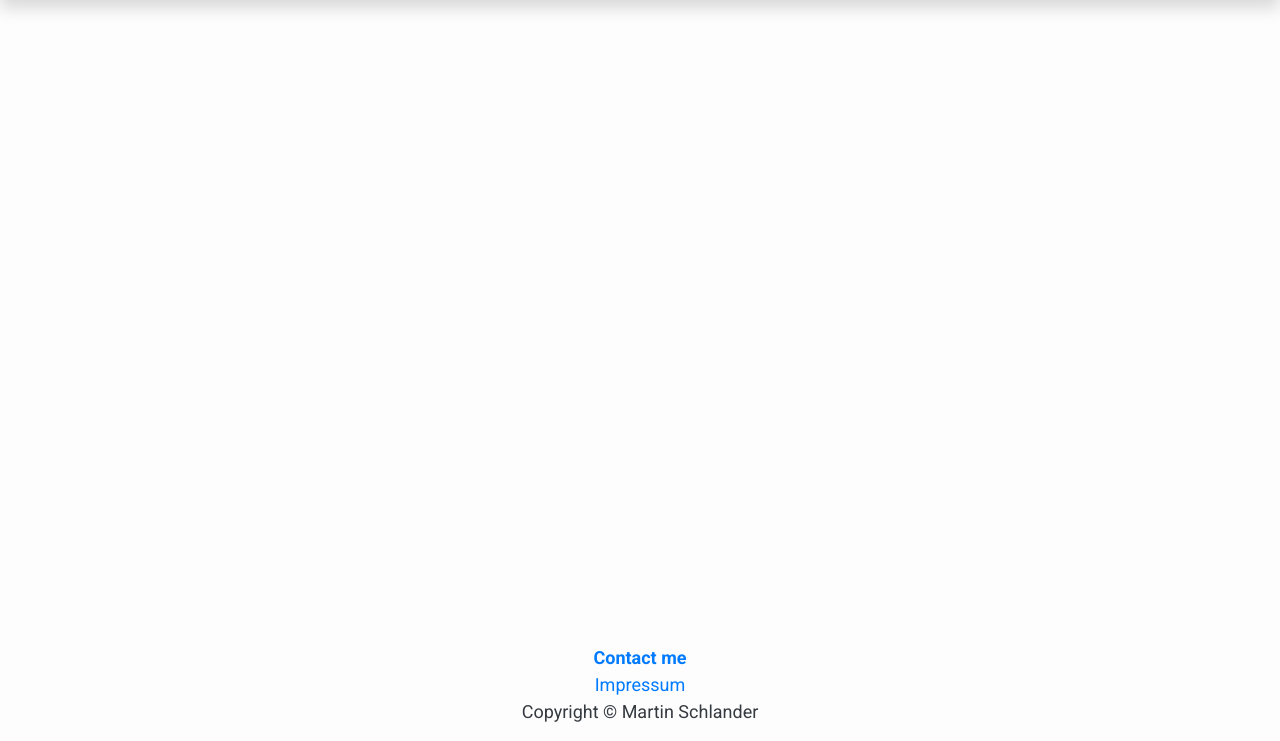
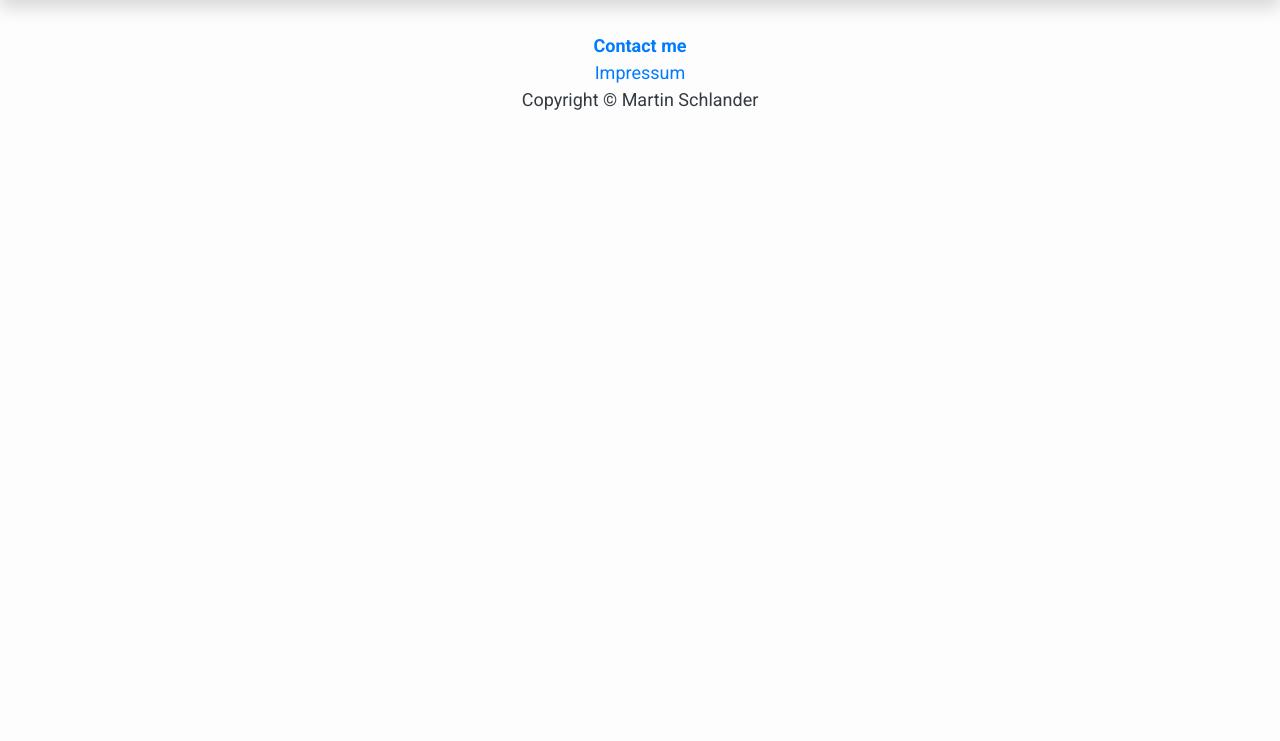
Before and after one commit to n4thal/djangoskeleton, a Django app: page /blog/ in a window 1280 px wide. Shown: the part 59-800 px from the top of the page. Run offline with Django 3.2, Linux system fonts and the light colour scheme; data that the repository does not hold is empty; some libraries are stand-ins or nearby versions.

Commit message:
modified formatting of the footer

```diff
--- a/templates/base.html
+++ b/templates/base.html
@@ -72,7 +72,7 @@
         {% endblock content %}
 
         <!-- Footer -->
-        <footer class="py-3 bg-grey text-center fixed-bottom">
+        <footer class="py-3 bg-grey text-center position-bottom">
             <a class="font-weight-bold text-center" href="/contact">Contact me</a>
             <br>
             <a class="text-center" href="/impressum">Impressum</a>
```
